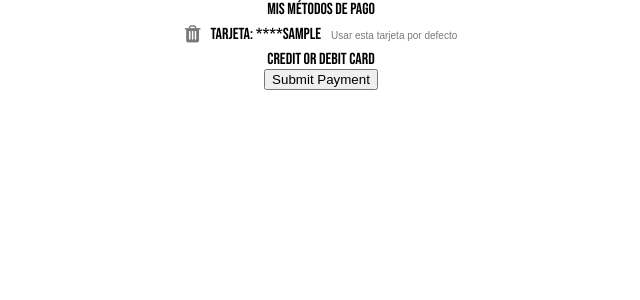
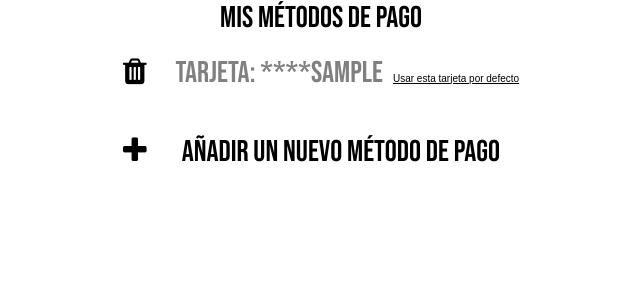
Before and after one commit to oalfonso-o/crossbox, a Django app: template crossbox/templates/profile.html in a window 1280 px wide. Shown: the part 125-425 px from the top of the page, without its empty margins (319-959 px from the left). Run offline with Django 3.2, Linux system fonts and the light colour scheme; the template is opened without the code that fills it: most values are stand-ins (such as "Sample title", 1, 10 or a date in 2020); parts of the project's set-up code (start-up, migrations or seed data) failed here and were passed over; some libraries are stand-ins or nearby versions.

Commit message:
Give a bit of form to the cards form page

```diff
--- a/crossbox/static/css/profile.css
+++ b/crossbox/static/css/profile.css
@@ -1,31 +1,60 @@
-.payment_methods_container {}
-.payment_methods_title {}
-.cards_container {}
+.payment_methods_container {
+    font-size: 30px
+}
+.payment_methods_title {text-align:center;}
 .cards_table {
     margin-left:auto;
     margin-right:auto;
+    margin-top: 15px;
 }
 .card_delete {
     border: solid 0px;
     background-color: white;
-    color: #13131391;
-    font-size: 20px;
+    font-size: 30px;
+    color:black;
 }
 .card_delete_icon {cursor: pointer;}
+.card_add_icon {cursor: pointer;}
 .card_set_default {
     border: solid 0px;
     background-color: white;
-    color: #13131391;
     font-size: 10px;
     cursor: pointer;
+    color:black;
+    text-decoration: underline;
 }
 .card_is_default {
-    color: #13131391;
+    color: #00449ba6;
     font-size: 10px;
     font-family: MrsEaves, arial, helvetica;
     font-weight: bold;
+    padding-left: 10px;
 
 }
-.card_delete_container {background-color:red;}
-.card_detail_container {background-color:red;}
-.card_default_container {background-color:red;}
+.card_add_submit {
+    font-family: bebas;
+    margin-top: 20px;
+    border-radius: 4px;
+    color: black;
+    border: 1px solid rgba(0, 0, 0, 0.1);
+    background-color: white;
+    font-size: 1.2em;
+    padding: 3px 30px;
+}
+.card-submit-container {text-align:center;}
+.card_show_add_form {
+    text-align:center;
+    padding-top: 40px;
+    cursor:pointer;
+}
+.card_last_digits {
+    color: grey;
+    padding-left: 20px;
+}
+#card_add_container {
+    display: none;
+    max-width: 500px;
+    margin-left: auto;
+    margin-right: auto;
+    margin-top: 60px;
+}
--- a/crossbox/static/js/custom/profile.js
+++ b/crossbox/static/js/custom/profile.js
@@ -67,3 +67,17 @@ function stripeTokenHandler(token) {
   // Submit the form
   form.submit();
 }
+
+var show_form_elements = document.getElementsByClassName('card_show_add_form')
+
+for (i = 0; i < show_form_elements.length; i++) {
+  show_form_elements[i].addEventListener('click', function() {
+    var card_form = document.getElementById('card_add_container')
+    if (!card_form.style.display) {card_form.style.display = "none"}
+    if (card_form.style.display == "none") {
+      card_form.style.display = "block"
+    } else {
+      card_form.style.display = "none"
+    }
+  });
+}
--- a/crossbox/templates/profile.html
+++ b/crossbox/templates/profile.html
@@ -1,13 +1,11 @@
 {% extends 'base.html' %}
 {% load static %}
 {% block content %}
-<div id="table_container">
-  <class id="table_vertical">
+<div id="table_vertical">
   <div class="payment_methods_container">
     <div class="payment_methods_title">
       Mis métodos de pago
     </div>
-      <div class="cards_container">
     <table class="cards_table">
       {% for user_card in user_cards|dictsortreversed:"default" %}
         <tr>
@@ -19,7 +17,7 @@
               </button>
             </form>
           </td>
-              <td>Tarjeta: ****{{ user_card.last_digits }}</td>
+          <td class="card_last_digits">Tarjeta: ****{{ user_card.last_digits }}</td>
           <td>
             {% if user_card.default %}
               <span class="card_is_default">Método por defecto</span>
@@ -32,23 +30,26 @@
           </td>
         </tr>
       {% endfor %}
+      <tr>
+        <td class="card_show_add_form"><i class="fa fa-plus card_add_icon"></i></td>
+        <td class="card_show_add_form" colspan="2">
+          Añadir un nuevo método de pago
+        </td>
+      </tr>
     </table>
   </div>
-    </div>
+  <div id="card_add_container">
     <form action="{% url 'add_payment_method' %}" method="post" id="payment-form">
       <div class="form-row">
-        <label for="card-element">
-          Credit or debit card
-        </label>
         <div id="card-element">
           <!-- A Stripe Element will be inserted here. -->
         </div>
-
         <!-- Used to display form errors. -->
         <div id="card-errors" role="alert"></div>
       </div>
-
-      <button>Submit Payment</button>
+      <div class="card-submit-container">
+        <button class="card_add_submit">Añadir</button>
+      </div>
     </form>
   </div>
 </div>
--- a/crossbox/views/profile.py
+++ b/crossbox/views/profile.py
@@ -45,7 +45,6 @@ def set_default_payment_method(request):
         if user_card.default:
             user_card.default = False
             user_card.save()
-            break  # Only one can be default at same time
     new_default_card.default = True
     new_default_card.save()
     return redirect('profile')
```
Also changed, not shown: crossbox/admin/card.py (+5 -4 lines). Lines whose indentation alone changed are shown as unchanged.
